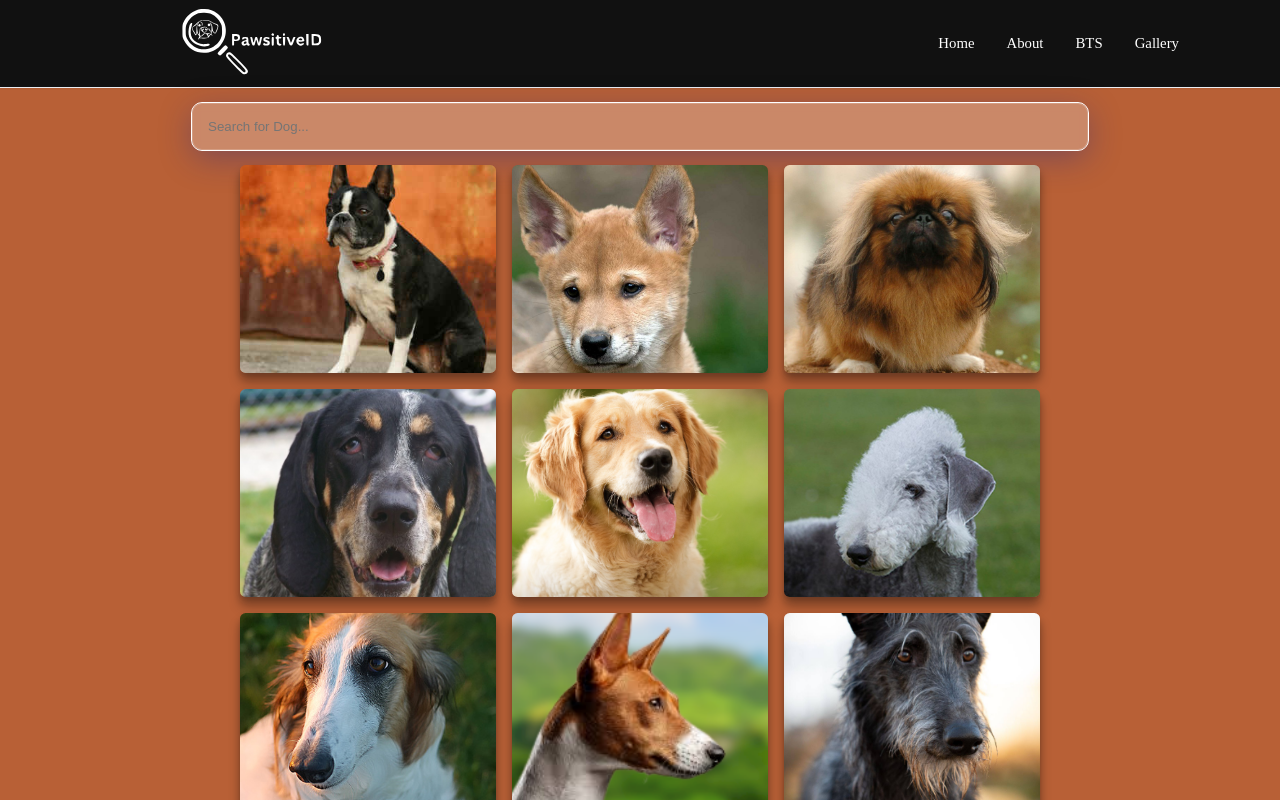
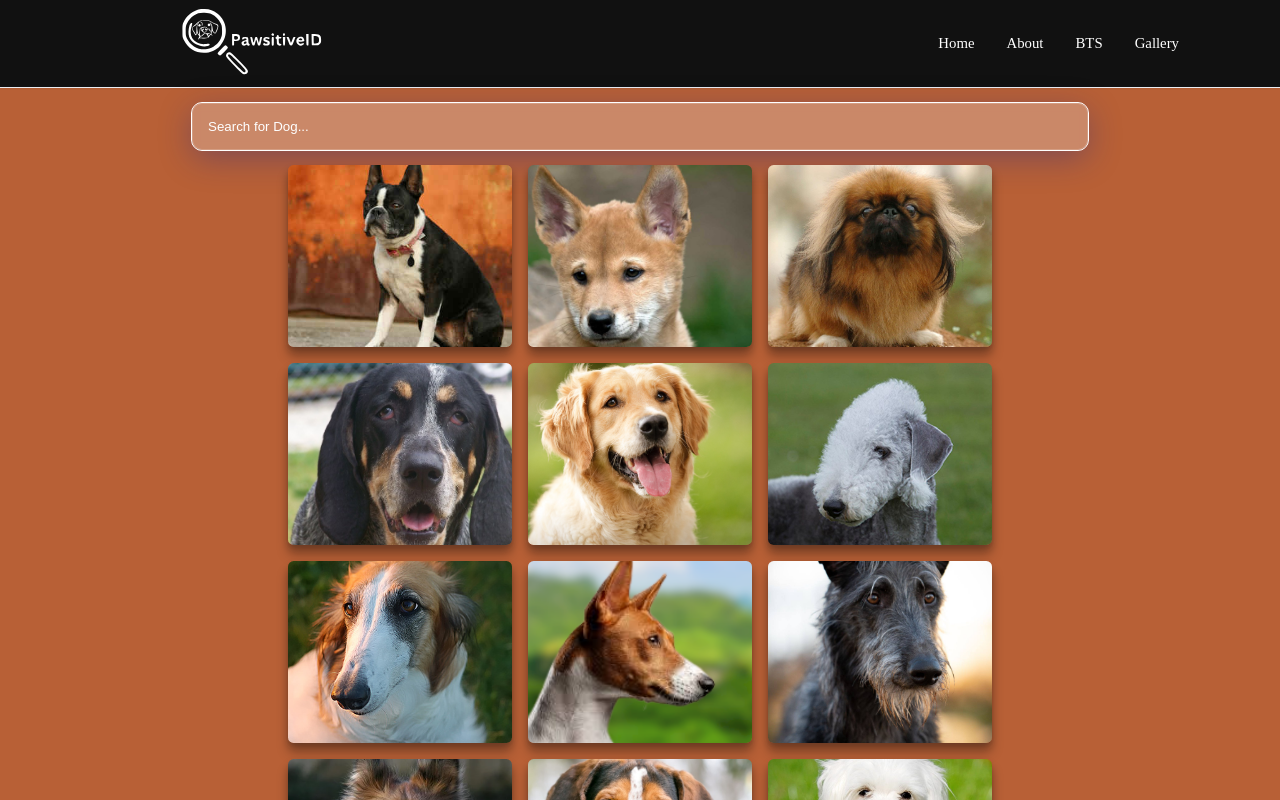
Before and after one commit to srinikhil0/pawsitive_id_Angular, an Angular app: page /gallery in a window 1280 px wide. Shown: the top 800 px of the page. Built offline with nearby package versions, Linux system fonts and the light colour scheme.

Commit message:
Update gallery.component.css - bug fix #7

```diff
--- a/src/app/gallery/gallery.component.css
+++ b/src/app/gallery/gallery.component.css
@@ -19,8 +19,8 @@
   gap: 1rem;
 }
 
-.gallery__content--flow>* {
-    flex-grow: 1;
+.gallery__content--flow > * {
+  /* flex-grow: 1; */
   flex-basis: calc((30rem - 100% - 1rem) * 999);
 }
 
@@ -29,26 +29,26 @@ figure {
   min-width: 14rem;
   max-height: 16rem;
   position: relative;
-    border-radius: .35rem;
-    box-shadow:
-        rgb(40, 40, 40, 0.1) 0px 2px 3px,
-        rgb(20, 20, 20, 0.2) 0px 5px 8px,
+  border-radius: 0.35rem;
+  box-shadow: rgb(40, 40, 40, 0.1) 0px 2px 3px, rgb(20, 20, 20, 0.2) 0px 5px 8px,
     rgb(0, 0, 0, 0.25) 0px 10px 12px;
   overflow: hidden;
   transition: transform var(--anim-time--med) ease;
 }
 
 figure::before {
-    content: '';
+  content: "";
   position: absolute;
   inset: 0;
-    background: linear-gradient(to top,
+  background: linear-gradient(
+    to top,
     hsla(0, 0%, 0%, 0.8) 0%,
     hsla(0, 0%, 0%, 0.7) 12%,
     hsla(0, 0%, 0%, 0.2) 41.6%,
     hsla(0, 0%, 0%, 0.125) 50%,
     hsla(0, 0%, 0%, 0.01) 59.9%,
-            hsla(0, 0%, 0%, 0) 100%);
+    hsla(0, 0%, 0%, 0) 100%
+  );
   opacity: 0;
   transition-property: opacity, transform;
   transition-duration: var(--anim-time--med), var(--anim-time--med);
@@ -77,7 +77,8 @@ figure:hover::before {
 }
 
 figure:hover .header__caption {
-    transform: translateY(0);
+  transform: scale(1);
+  transform: translateY(0px);
   opacity: 1;
 }
 
@@ -126,14 +127,28 @@ img {
   outline: 1px solid #fff;
 }
 
-input[type=text] {
+input[type="text"] {
   width: 30%;
   -webkit-transition: width 0.15s ease-in-out;
   transition: width 0.15s ease-in-out;
+  color: #fff;
 }
 
 /* When the input field gets focus,
 		change its width to 100% */
-input[type=text] {
+input[type="text"] {
   width: 70%;
 }
+
+#searchInput::placeholder {
+  color: #fff;
+}
+
+.gallery__content--flow.single-card {
+  justify-content: center;
+}
+
+.gallery__content--flow.single-card .blog__dog {
+  /* flex-basis: calc(100% / 3); */
+  max-width: calc(100% / 3);
+}
```
Lines whose indentation alone changed are shown as unchanged.
